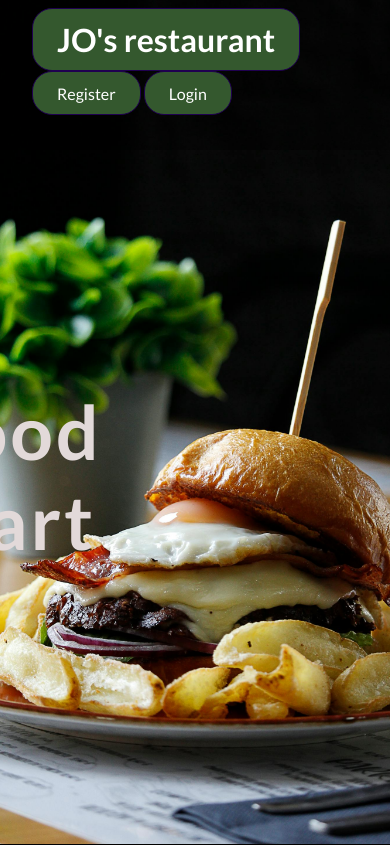
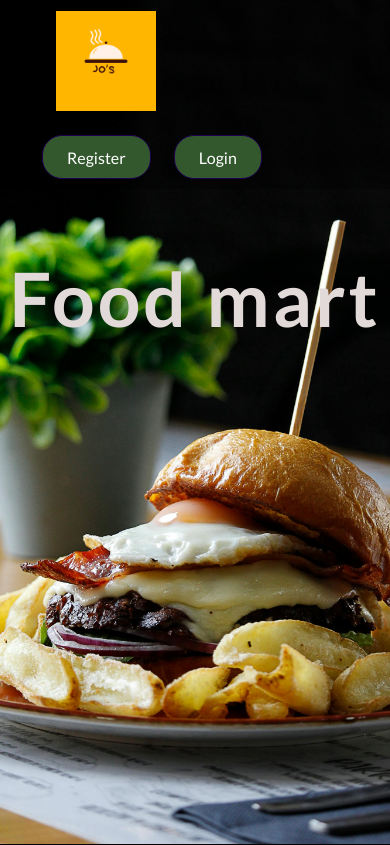
Before and after one commit to Allano256/restaurant_app, a Django app: page / in a window 390 px wide. Shown: the top 845 px of the page. Run offline with Django 5.2, Linux system fonts and the light colour scheme; some libraries are stand-ins or nearby versions.

Commit message:
Created logo

```diff
--- a/booking/static/booking/css/index.css
+++ b/booking/static/booking/css/index.css
@@ -29,6 +29,11 @@ body, html {
     align-items: center;
     padding:0 2rem;
 
+}
+
+.no-background{
+    background: none;
+    border: none;
 }
 
 .button {
@@ -63,15 +68,17 @@ body, html {
 
 
 
-.within {
+.food-mart {
     position: absolute;
-    top: 50%;
-    left: 20%;
-    transform: translate(-50%, -20%);
+    width: 100%;
+    top: 30%;
+    left: 0;
     font-size: 50px;
     color: #e2d9d9;
     margin: 0;
     letter-spacing: 3px;
+    display: flex;
+    justify-content: center;
 
   }
 
@@ -132,6 +139,7 @@ a {
     text-decoration: none !important ;
    color: white !important;
    border-radius: 20px;
+   margin: 10px;
 }
 
 ul {
@@ -301,7 +309,6 @@ button:active  {
     left: 50%;
     transform: translate(-50%, -50%);
     width: 70%;
-    margin: auto;
     background-color: white;
     padding: 6rem;
     border-radius: 5px;
@@ -319,15 +326,23 @@ button:active  {
 
 @media only screen and (max-width: 600px) {
     #head {
-        height: 150px;
-        position: fixed;
-        background-color: rgba(0,0,0, 0.3);
-        width: 100%;
-        color: white;
+       height: auto;
         display: block;
-        justify-content: space-between;
-        align-items: center;
-        padding: 0.5rem 2rem;
+
+
+    }
+
+    .grid-container{
+        grid-template-columns: repeat(1, 1fr);
+    }
+
+  }
+
+
+@media only screen and (max-width: 1000px) {
+    #head {
+       height: auto;
+        display: block;
 
 
     }
--- a/booking/templates/booking/includes/navbar.html
+++ b/booking/templates/booking/includes/navbar.html
@@ -1,9 +1,9 @@
 {% load static %}
 
 <header id="head">
-    <div> <a class="nav-nav-link" href="{% url 'booking:starting_page'%}">
+    <div> <a class="no-background" href="{% url 'booking:starting_page'%}">
             <div class="logo">
-                <h1>JO's restaurant</h1>
+                <img src="/static/booking/images/logo.png" height="100px" width="100px"></img>
             </div>
         </a></div>
 
--- a/booking/templates/booking/index.html
+++ b/booking/templates/booking/index.html
@@ -24,7 +24,7 @@
         <!-- <div class="main-image">  -->
           <div class="image ">
             <img   id="picture" src="{% static  'booking/images/main-image.jpg'  %}" class="landing_page">
-            <div  class="within "> <h2 class="main">Food mart</h2>
+            <div  class="food-mart "> <h2 class="main">Food mart</h2>
             </div>
 
           </div>
```
Also changed, not shown: booking/templates/booking/reservation_list.html (+3 -5 lines), booking/templates/booking/single_reservation.html (+4 -4 lines), booking/static/booking/images/logo.png (added).
